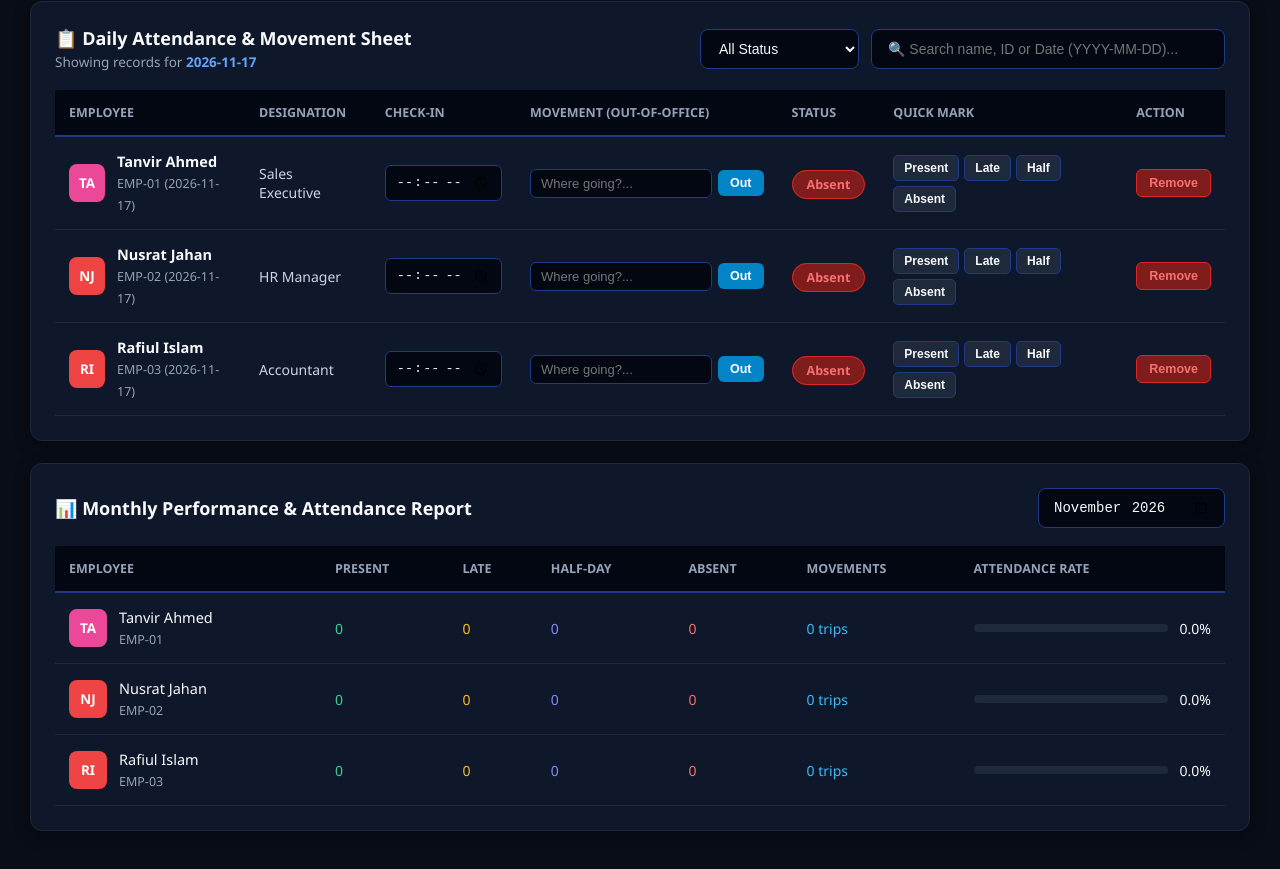
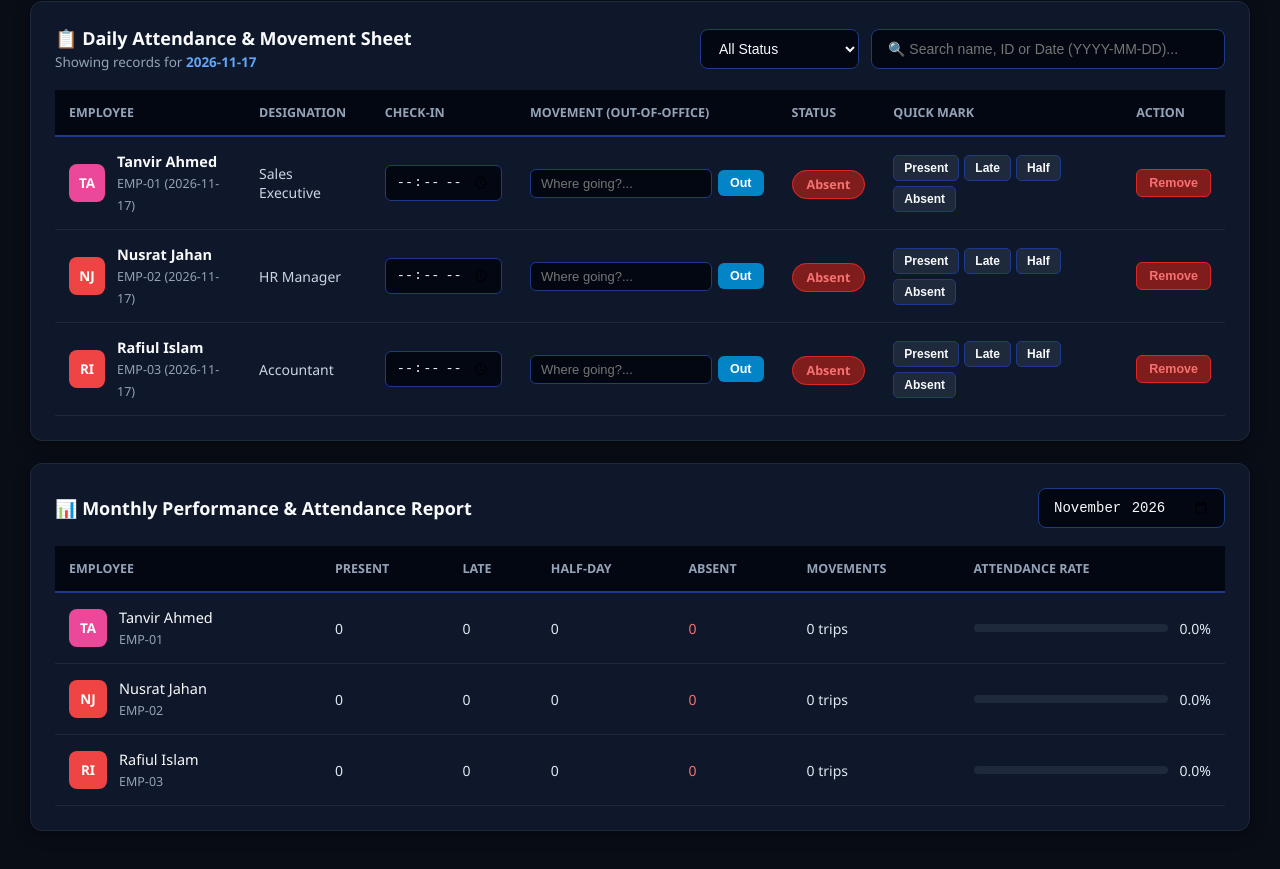
Before and after one commit to mrtexinfo2010/mrtex-employee-attendance-website, a plain HTML site: page index.html in a window 1280 px wide. Shown: the part 435-1304 px from the top of the page. Drawn offline with Linux system fonts and the light colour scheme.

Commit message:
Update index.html

```diff
--- a/index.html
+++ b/index.html
@@ -449,17 +449,17 @@
               <div><span style="display:block; font-size:14.5px; font-weight:500; color:#f9fafb;">${emp.name}</span><span style="font-size:12.5px; color:#94a3b8;">${emp.id}</span></div>
             </div>
           </td>
-          <td style="padding:14px;"><span style="color:#34d399; font-size:14px; font-weight:400;">${present}</span></td>
-          <td style="padding:14px;"><span style="color:#fbbf24; font-size:14px; font-weight:400;">${late}</span></td>
-          <td style="padding:14px;"><span style="color:#818cf8; font-size:14px; font-weight:400;">${halfDay}</span></td>
+          <td style="padding:14px;"><span style="color:#e2e8f0; font-size:14px; font-weight:400;">${present}</span></td>
+          <td style="padding:14px;"><span style="color:#e2e8f0; font-size:14px; font-weight:400;">${late}</span></td>
+          <td style="padding:14px;"><span style="color:#e2e8f0; font-size:14px; font-weight:400;">${halfDay}</span></td>
           <td style="padding:14px;"><span style="color:#f87171; font-size:14px; font-weight:400;">${absent}</span></td>
-          <td style="padding:14px;"><span style="color:#38bdf8; font-size:14px; font-weight:400;">${moveCount} trips</span></td>
+          <td style="padding:14px;"><span style="color:#e2e8f0; font-size:14px; font-weight:400;">${moveCount} trips</span></td>
           <td style="padding:14px;">
             <div style="display:flex; align-items:center; gap:12px;">
               <div style="flex:1; height:8px; background:#1e293b; border-radius:10px; overflow:hidden; min-width:100px;">
                 <div style="height:100%; width:${pct}%; background:#34d399;"></div>
               </div>
-              <span style="font-size:14px; font-weight:400; color:#f8fafc;">${pct}%</span>
+              <span style="font-size:14px; font-weight:400; color:#e2e8f0;">${pct}%</span>
             </div>
           </td>
         `;
```
